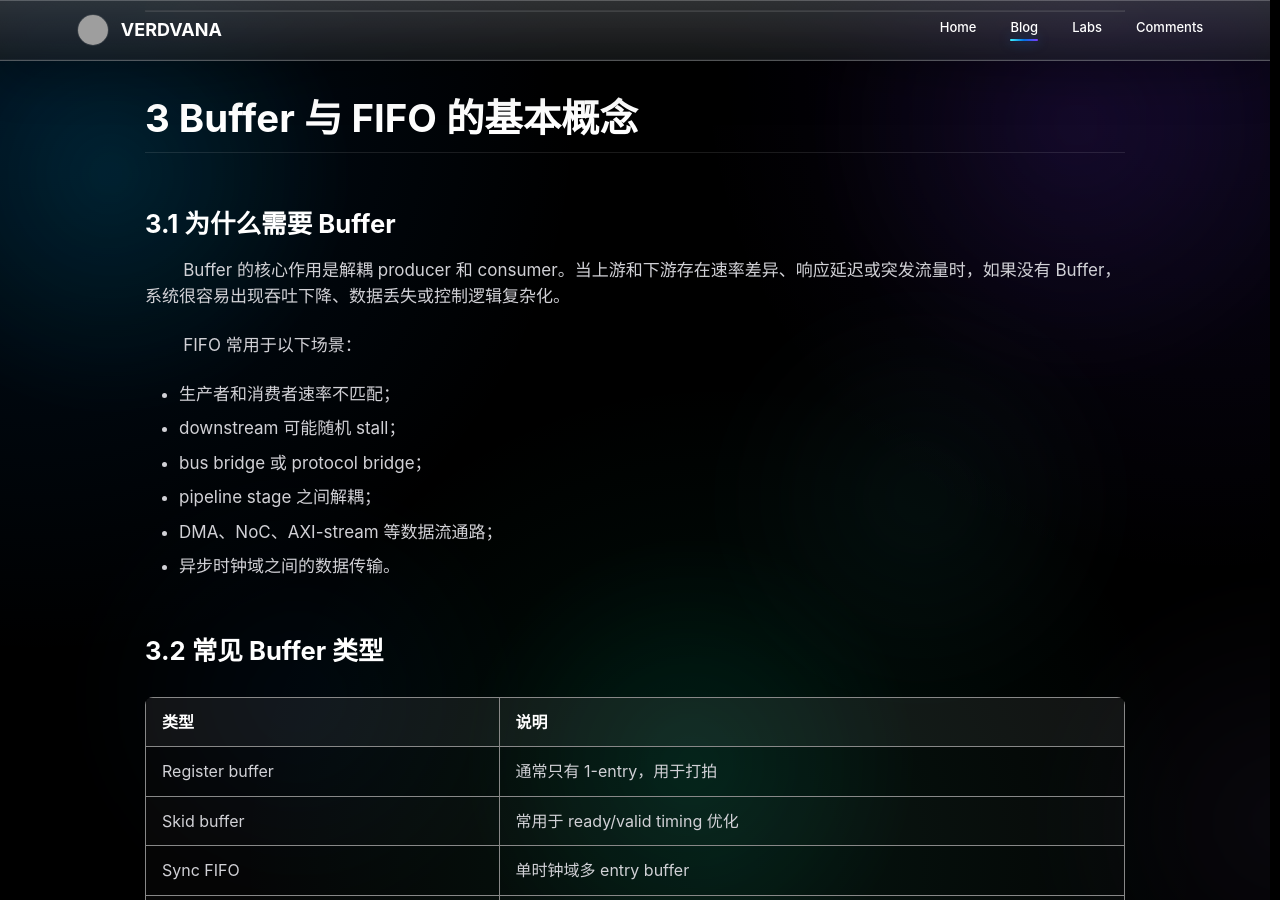
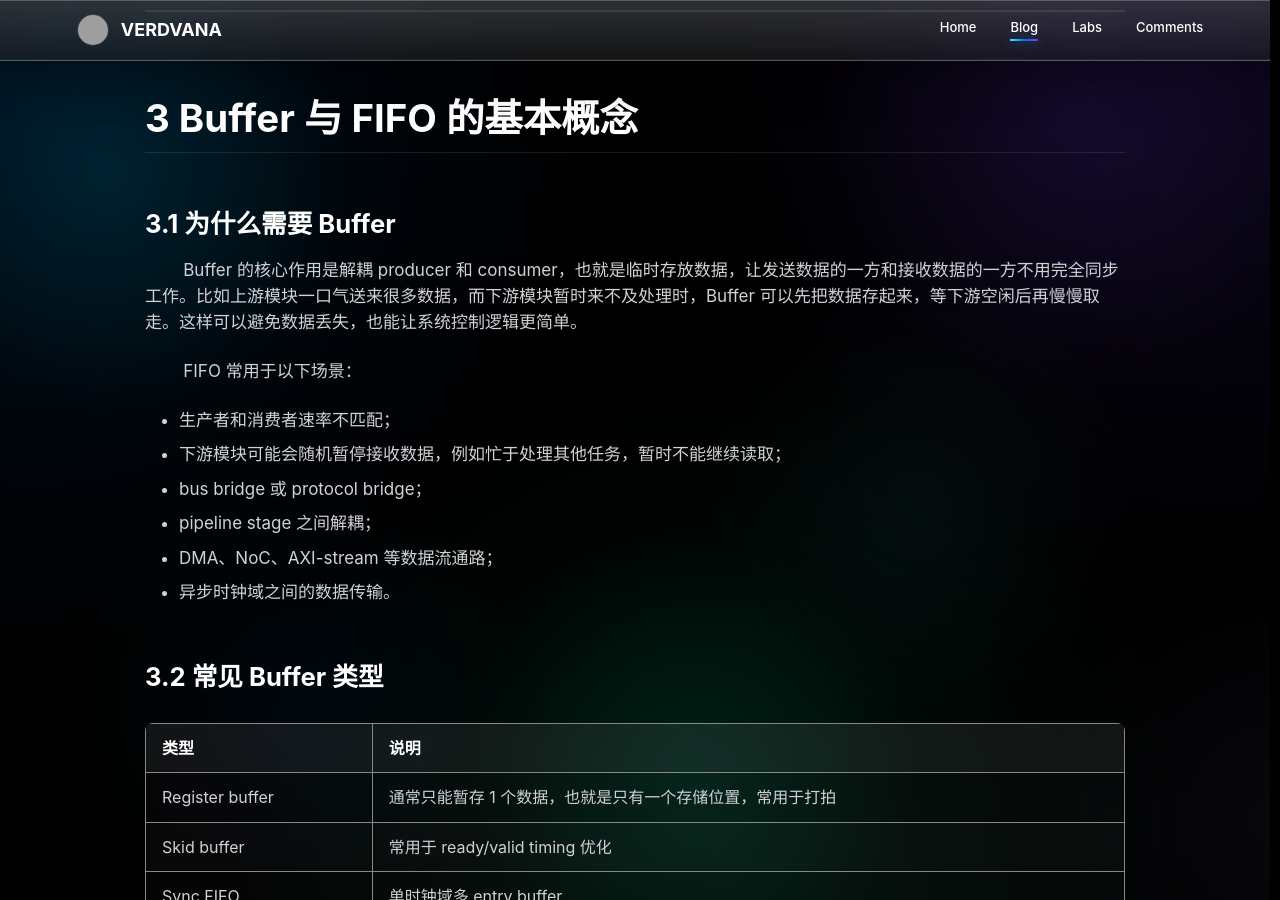
Before and after one commit to Verdvana/Verdvana.github.io, a Jekyll site: the page built from _posts/2026-5-27-FIFO基础与CDC设计.md, in a window 1280 px wide and 900 px high, scrolled down 2294 px. Built offline with Jekyll 4.4.1, drawn with Linux system fonts in a browser that asks for light colours; comment, search, counter and statistics services are not loaded; some of the changed text lies outside the part shown; grey boxes are pictures that could not be loaded.

Commit message:
docs: clarify FIFO buffer basics and use cases
Expand the FIFO buffer explanation with clearer descriptions of producer-consumer decoupling, downstream stalls, and register buffer behavior to make the CDC design notes easier to understand.

```diff
--- a/_posts/2026-5-27-FIFO基础与CDC设计.md
+++ b/_posts/2026-5-27-FIFO基础与CDC设计.md
@@ -48,12 +48,12 @@ tags:
 
 ### 3.1 为什么需要 Buffer
 
-&#160; &#160; &#160; &#160; Buffer 的核心作用是解耦 producer 和 consumer。当上游和下游存在速率差异、响应延迟或突发流量时，如果没有 Buffer，系统很容易出现吞吐下降、数据丢失或控制逻辑复杂化。
+&#160; &#160; &#160; &#160; Buffer 的核心作用是解耦 producer 和 consumer，也就是临时存放数据，让发送数据的一方和接收数据的一方不用完全同步工作。比如上游模块一口气送来很多数据，而下游模块暂时来不及处理时，Buffer 可以先把数据存起来，等下游空闲后再慢慢取走。这样可以避免数据丢失，也能让系统控制逻辑更简单。
 
 &#160; &#160; &#160; &#160; FIFO 常用于以下场景：
 
 * 生产者和消费者速率不匹配；
-* downstream 可能随机 stall；
+* 下游模块可能会随机暂停接收数据，例如忙于处理其他任务，暂时不能继续读取；
 * bus bridge 或 protocol bridge；
 * pipeline stage 之间解耦；
 * DMA、NoC、AXI-stream 等数据流通路；
@@ -63,7 +63,7 @@ tags:
 
 | 类型 | 说明 |
 | --- | --- |
-| Register buffer | 通常只有 1-entry，用于打拍 |
+| Register buffer | 通常只能暂存 1 个数据，也就是只有一个存储位置，常用于打拍 |
 | Skid buffer | 常用于 ready/valid timing 优化 |
 | Sync FIFO | 单时钟域多 entry buffer |
 | Async FIFO | 跨时钟域 FIFO |
```
